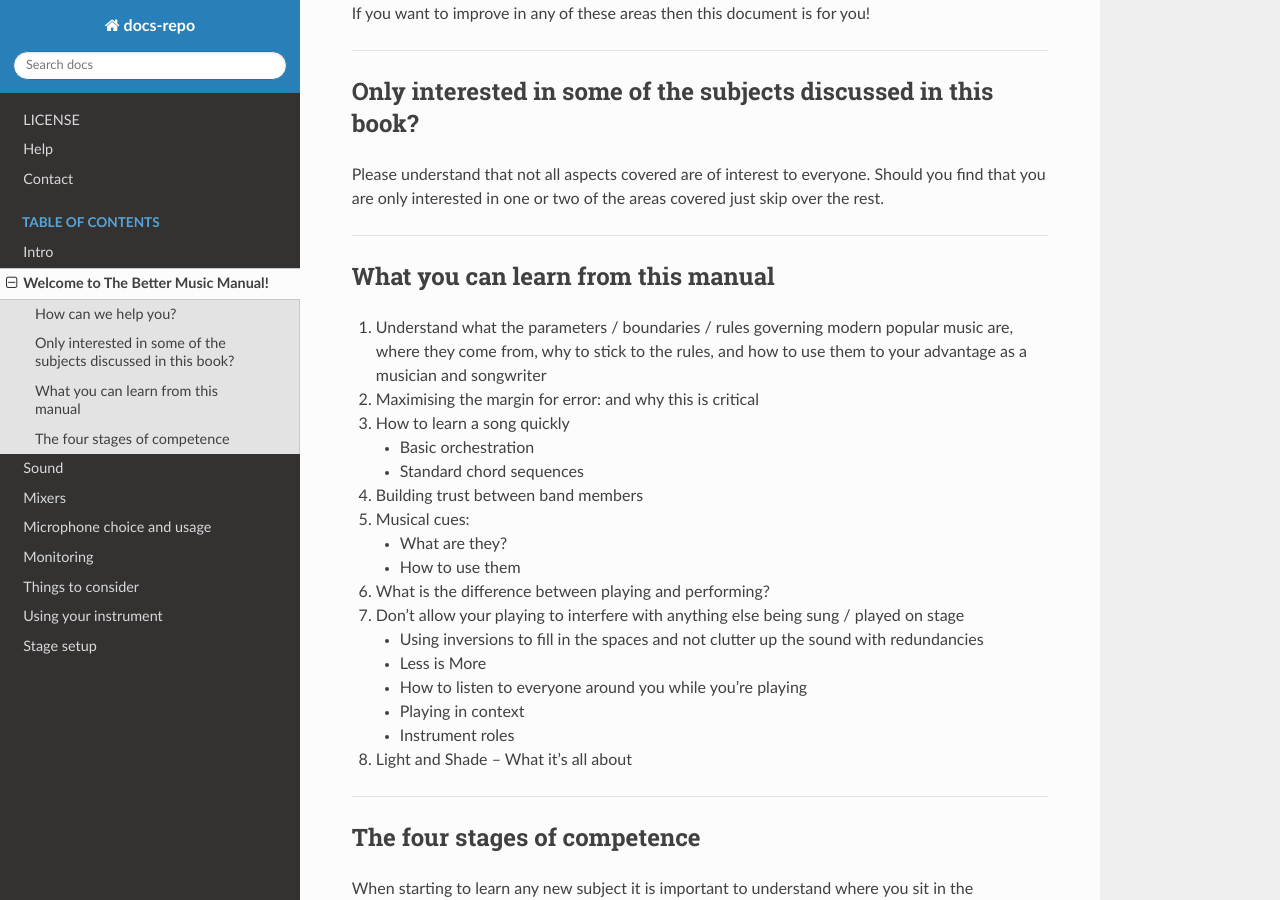
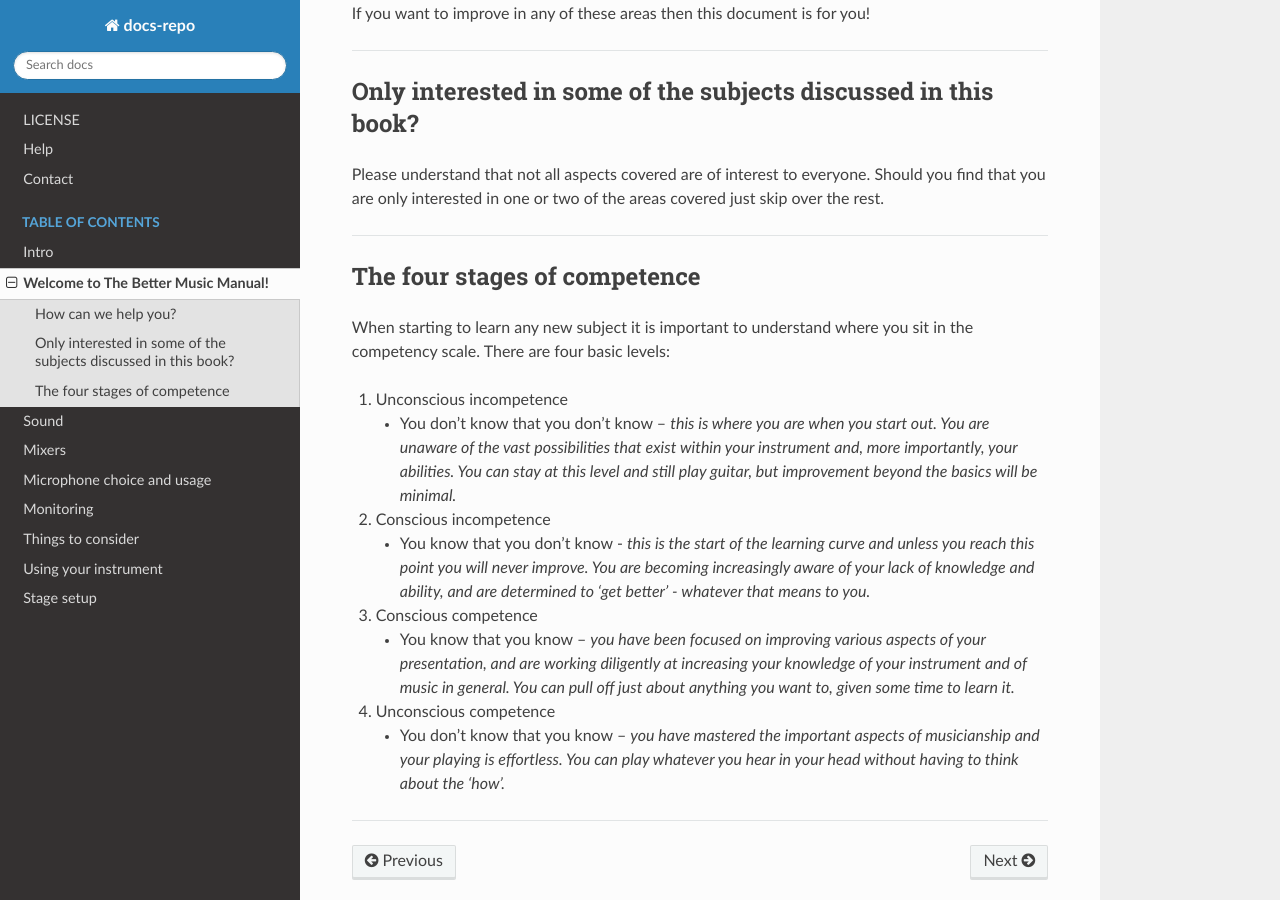
Before and after one commit to flakjakk/docs-repo, a Sphinx documentation site: the page built from docs/source/musicman.md, in a window 1280 px wide and 900 px high, scrolled down 310 px. Built offline with Sphinx 7.4.7 and the Read the Docs theme 2.0.0, drawn with Linux system fonts in a browser that asks for light colours.

Commit message:
Update musicman.md
Removed 'What you can learn . .'.

```diff
--- a/docs/source/musicman.md
+++ b/docs/source/musicman.md
@@ -10,28 +10,6 @@ If you want to improve in any of these areas then this document is for you!
 
 ## Only interested in some of the subjects discussed in this book?
 Please understand that not all aspects covered are of interest to everyone. Should you find that you are only interested in one or two of the areas covered just skip over the rest.
-
-------------------------------------------------------------------------------------
-
-## What you can learn from this manual
-
-1. Understand what the parameters / boundaries / rules governing modern popular music are, where they come from, why to stick to the rules, and how to use them to your advantage as a musician and songwriter
-2. Maximising the margin for error: and why this is critical
-3. How to learn a song quickly
-   - Basic orchestration
-   - Standard chord sequences
-4. Building trust between band members
-5. Musical cues:
-   - What are they?
-   - How to use them
-6. What is the difference between playing and performing?
-7. Don't allow your playing to interfere with anything else being sung / played on stage
-   - Using inversions to fill in the spaces and not clutter up the sound with redundancies
-   - Less is More
-   - How to listen to everyone around you while you're playing
-   - Playing in context
-   - Instrument roles
-8. Light and Shade – What it’s all about
 
 ------------------------------------------------------------------------------------
 
```
